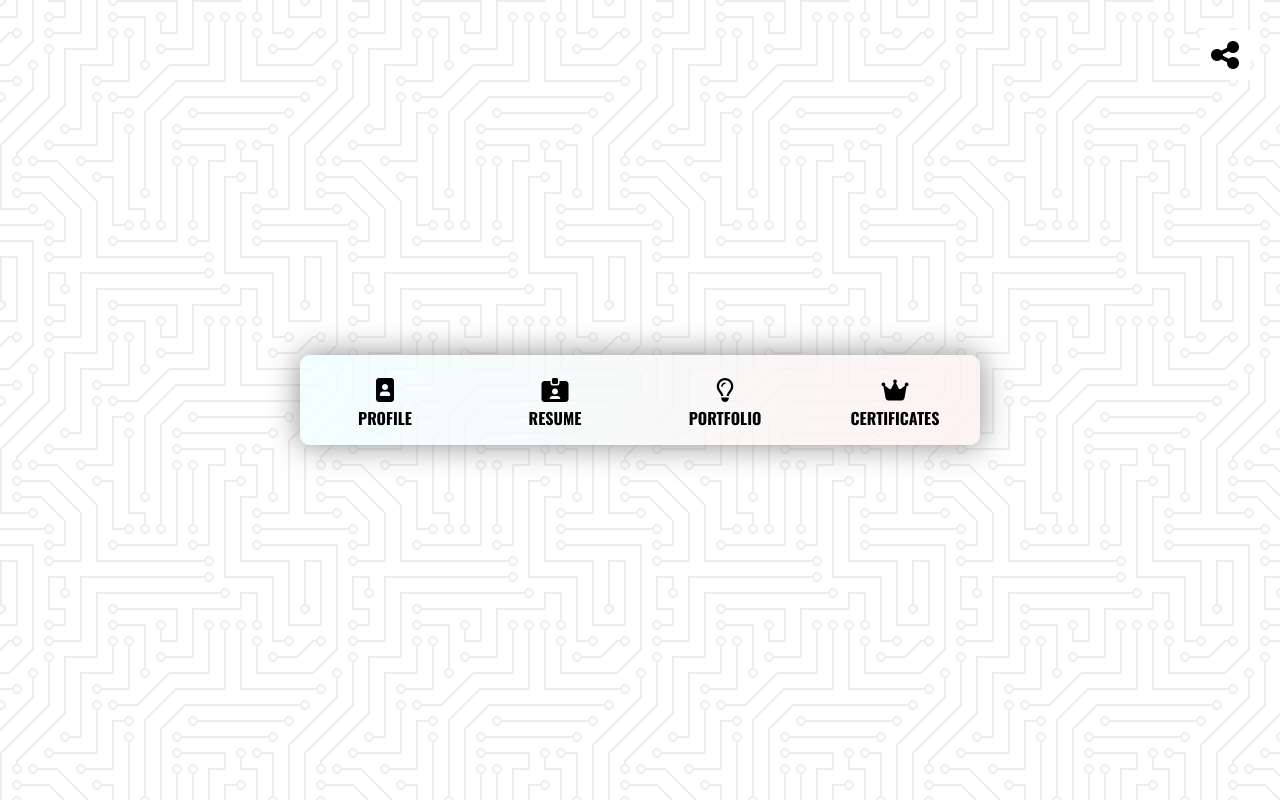
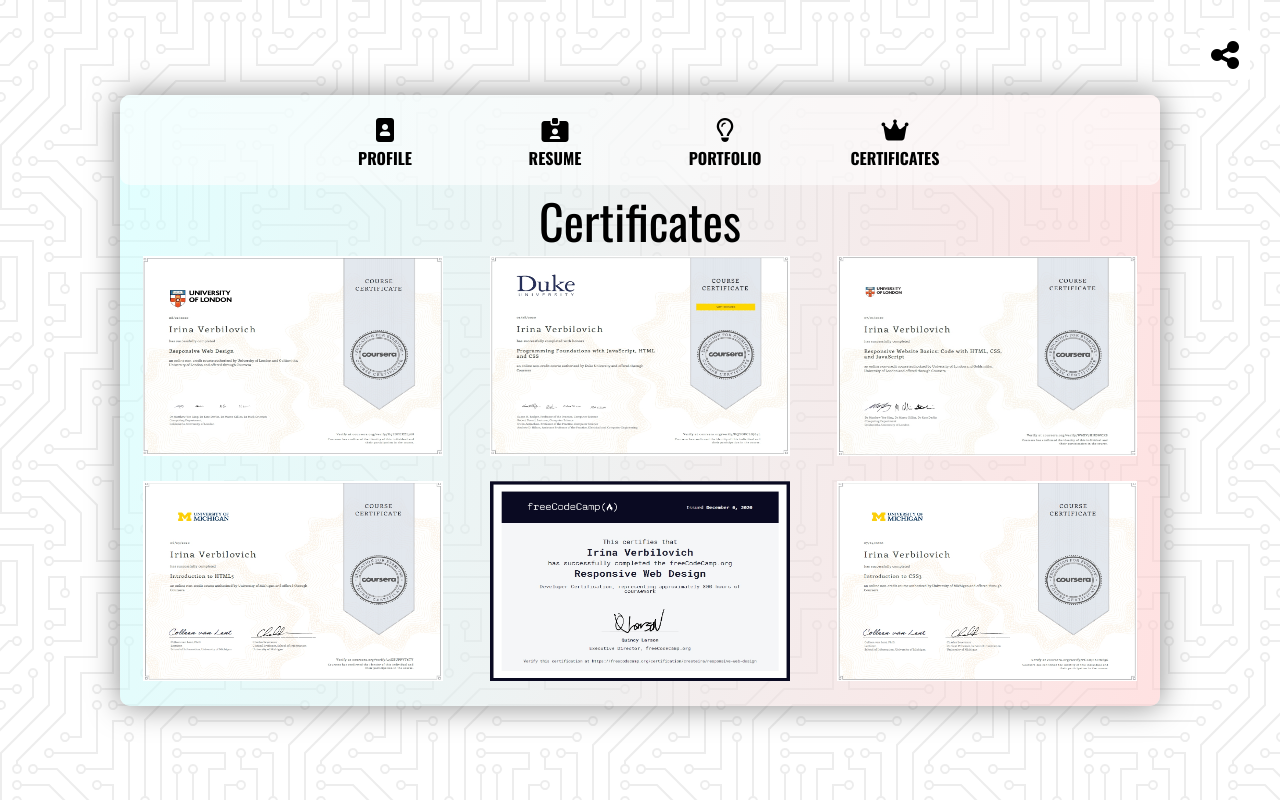
Before and after one commit to Createira/portfolio2.0, a plain HTML site: page certificate.html in a window 1280 px wide. Drawn offline with nearby package versions, Linux system fonts and the light colour scheme.

Commit message:
added pictures & added certificates

```diff
--- a/#source/scss/certificate.scss
+++ b/#source/scss/certificate.scss
@@ -0,0 +1,18 @@
+.certificate {
+   .certificate__title {
+      font-size: 3rem;
+      text-align: center;
+   }
+   .certificate__inner {
+      display: flex;
+      flex-wrap: wrap;
+      justify-content: space-around;
+   }
+   .certificate__item  {
+      margin-bottom: 20px;
+      img {
+      width: 300px;
+      height: 200px;
+      }
+   }
+}
--- a/certificate.html
+++ b/certificate.html
@@ -26,13 +26,41 @@
             <i class="far fa-lightbulb"></i>
             <p class="link__title">Portfolio</p>
           </li></a>
-          <a class="nav__link" href="#"><li class="nav__item">
+          <a class="nav__link" href="certificate.html"><li class="nav__item">
             <i class="fas fa-crown"></i>
             <p class="link__title">Certificates</p>
           </li></a>
         </ul>
       </nav>
 
+      <section class="certificate">
+         <h2 class="certificate__title">Certificates</h2>
+         <div class="certificate__inner">
+            <div class="certificate__item">
+               <a href="https://www.coursera.org/account/accomplishments/verify/H9ZGFEXZL768" target="_blank"><img src="/images/certificates/1.jpg" alt="certificate"></a>
+            </div>
+
+            <div class="certificate__item">
+               <a href="https://www.coursera.org/account/accomplishments/verify/H9ZGFEXZL768" target="_blank"><img src="/images/certificates/2.jpg" alt="certificate"></a>
+            </div>
+
+            <div class="certificate__item">
+               <a href="https://www.coursera.org/account/accomplishments/verify/H9ZGFEXZL768" target="_blank"><img src="/images/certificates/3.jpg" alt="certificate"></a>
+            </div>
+
+            <div class="certificate__item">
+               <a href="https://www.coursera.org/account/accomplishments/verify/H9ZGFEXZL768" target="_blank"><img src="/images/certificates/4.jpg" alt="certificate"></a>
+            </div>
+
+            <div class="certificate__item">
+               <a href="https://www.coursera.org/account/accomplishments/verify/H9ZGFEXZL768" target="_blank"><img src="/images/certificates/5.jpg" alt="certificate"></a>
+            </div>
+
+            <div class="certificate__item">
+               <a href="https://www.coursera.org/account/accomplishments/verify/H9ZGFEXZL768" target="_blank"><img src="/images/certificates/6.jpg" alt="certificate"></a>
+            </div>
+         </div>
+      </section>
 
 
     <ul class="menu">
```
Also changed, not shown: portfolio.html (+3 -3 lines), profile.html (+1 -1 lines), resume.html (+1 -1 lines), css/style-dist.css, css/style.css, images/certificates/1.jpg (added), images/certificates/2.jpg (added), images/certificates/3.jpg (added), images/certificates/4.jpg (added), images/certificates/5.jpg (added), images/certificates/6.jpg (added).
